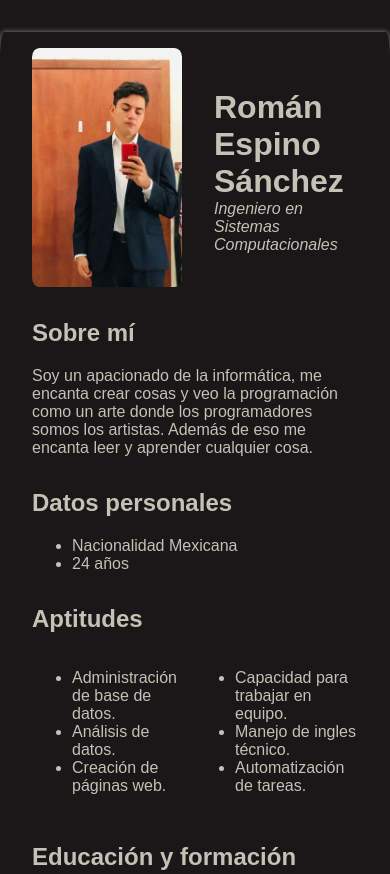
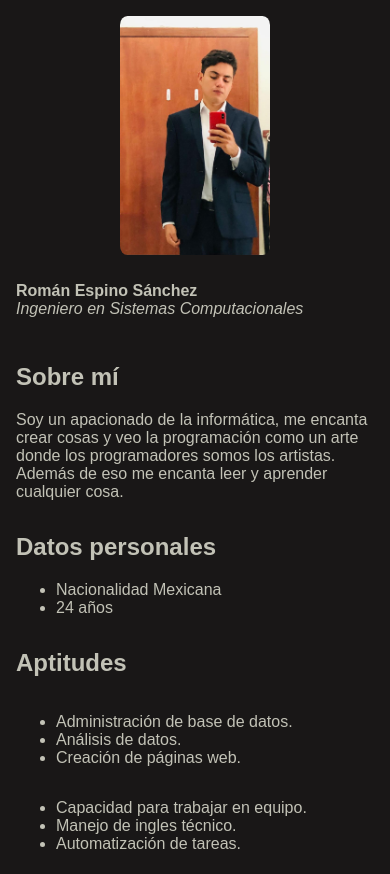
Before and after one commit to romanespi/CV, a plain HTML site: page index.html in a window 390 px wide. Shown: the top 874 px of the page. Drawn offline with Linux system fonts and the light colour scheme.

Commit message:
Agregue mediaquery

```diff
--- a/style.css
+++ b/style.css
@@ -17,7 +17,7 @@ body{
     padding: 1rem 2rem;
     background-color: rgb(25, 23, 23);
     color:rgb(194, 194, 182);
-    border-radius: 1%;
+    border-radius: 1% / .5%;
     box-shadow: 0 0 5px rgb(255, 255, 255, 0.5);
 }
 
@@ -52,8 +52,56 @@ h2 {
     margin-top: 2rem;
 }
 
-.personal-data {
+@media (max-width: 600px) {
+    body {
+        background-color: rgb(25, 23, 23);
+        color:rgb(194, 194, 182);
+        max-width: 100%;
+        padding: 1rem;
+        margin: 0 auto;
+        box-shadow: none;
+    }
 
+    .image-profile {
+        display: block;
+        margin-left: auto;
+        margin-right: auto;
+    }
+
+    h1 {
+        font-size: medium;
+    }
+
+
+    .profile-name {
+        flex-direction: column;
+        align-items: flex-start;
+    }
+
+    .profile-name div {
+        margin-left: 0;
+        margin-top: 1rem;
+    }
+
+    .aptitude {
+        flex-direction: column;
+    }
+
+    .formation {
+        flex-direction: column;
+    }
+
+    .skills {
+        flex-direction: column;
+    }
+
+    .experience {
+        flex-direction: column;
+    }
+
+    .footer ul {
+        flex-direction: column;
+    }
 }
 
 .aptitude {
```
